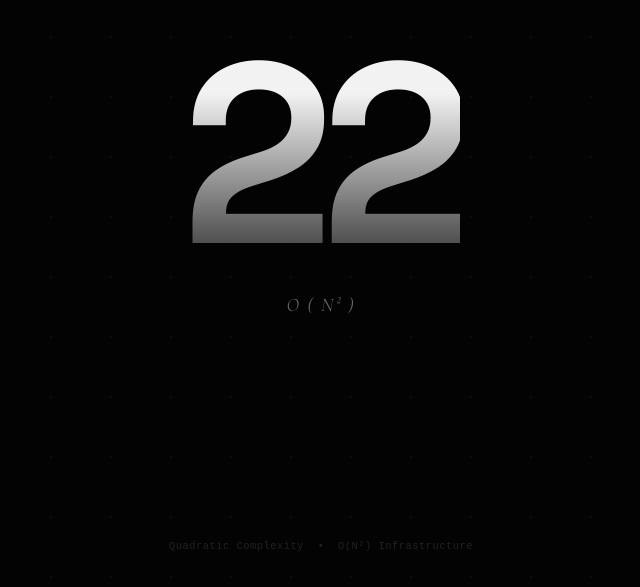
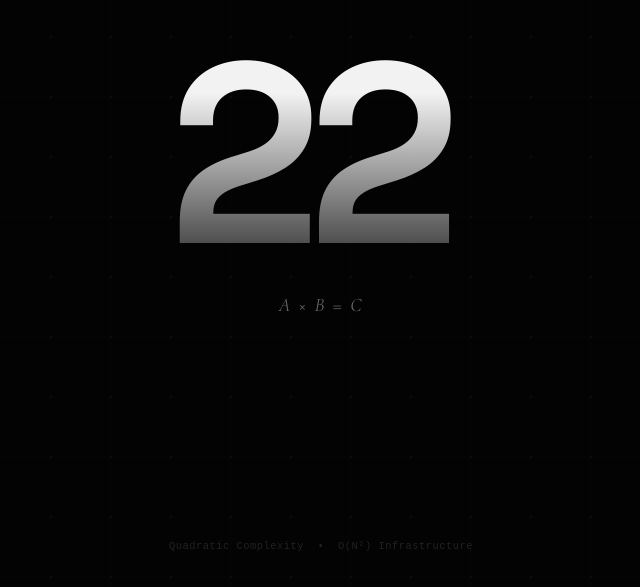
Before and after one commit to juvu/22, a plain HTML site: page index.html in a window 1280 px wide. Shown: the part 213-800 px from the top of the page, without its empty margins (319-959 px from the left). Drawn offline with nearby package versions, Linux system fonts and the light colour scheme.

Commit message:
Refine title styles and fix Webkit padding issue
Updated main title and fixed padding issue for Webkit.

```diff
--- a/index.html
+++ b/index.html
@@ -35,7 +35,9 @@
             pointer-events: none;
         }
 
-        /* 主标题 - 增加排版细节暗示 2 的平方 */
+
+
+          /* 主标题 - 增加排版细节暗示 2 的平方 */
         .title-glitch {
             font-size: clamp(6rem, 20vw, 16rem);
             font-weight: 700;
@@ -47,6 +49,9 @@
             opacity: 0.95;
             z-index: 10;
             position: relative;
+
+            /* 修复 Webkit 下 background-clip 导致的字体右侧被边缘裁切的问题 */
+            padding-right: 0.1em;
         }
 
         /* 极简副标题容器 */
@@ -350,7 +355,7 @@
                 }
             };
 
-            const current = configs[1]; // 默认使用 Q1 的配置
+            const current = configs[2]; // 默认使用 Q1 的配置
 
             // 渲染内容
             subEl.innerText = current.text;
```
